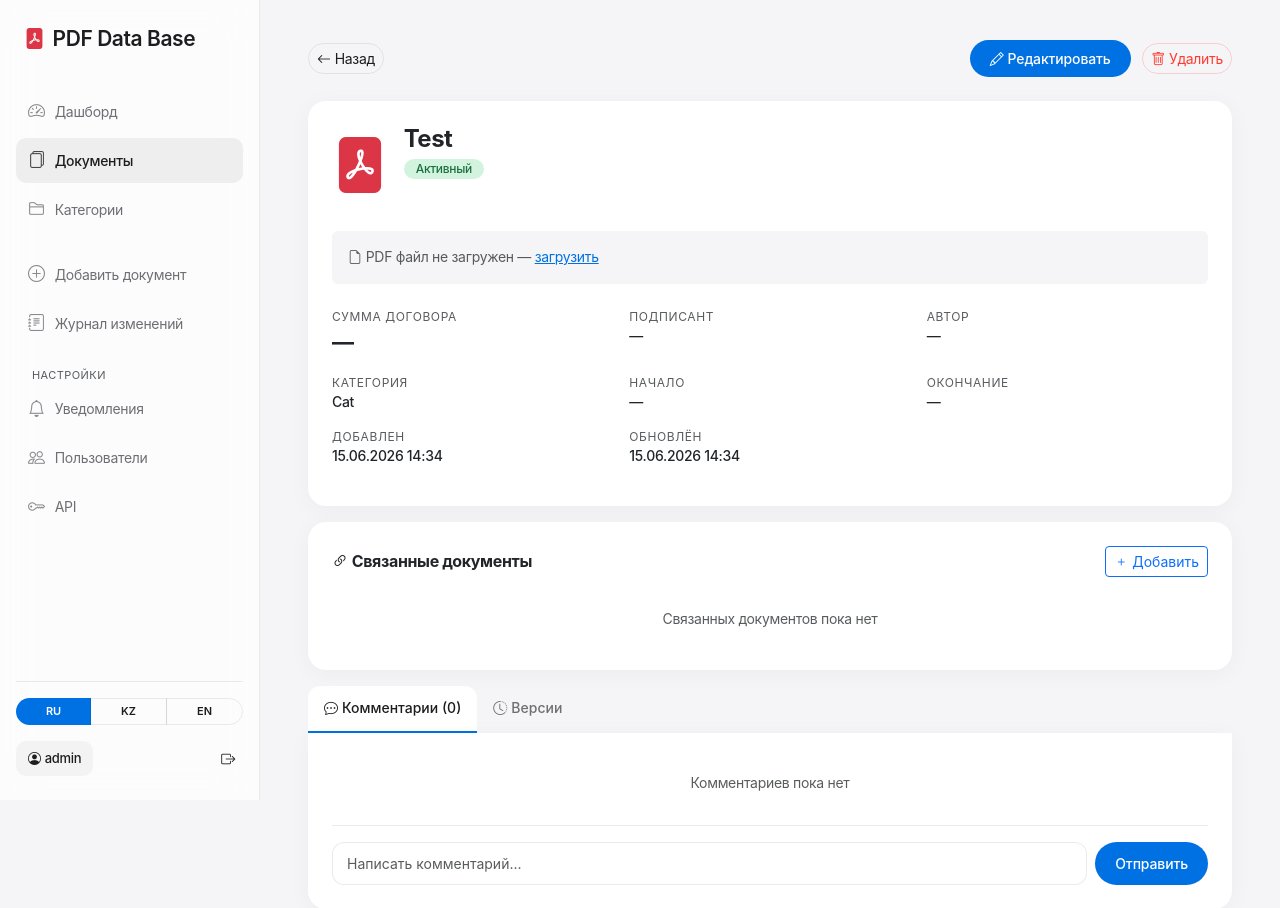
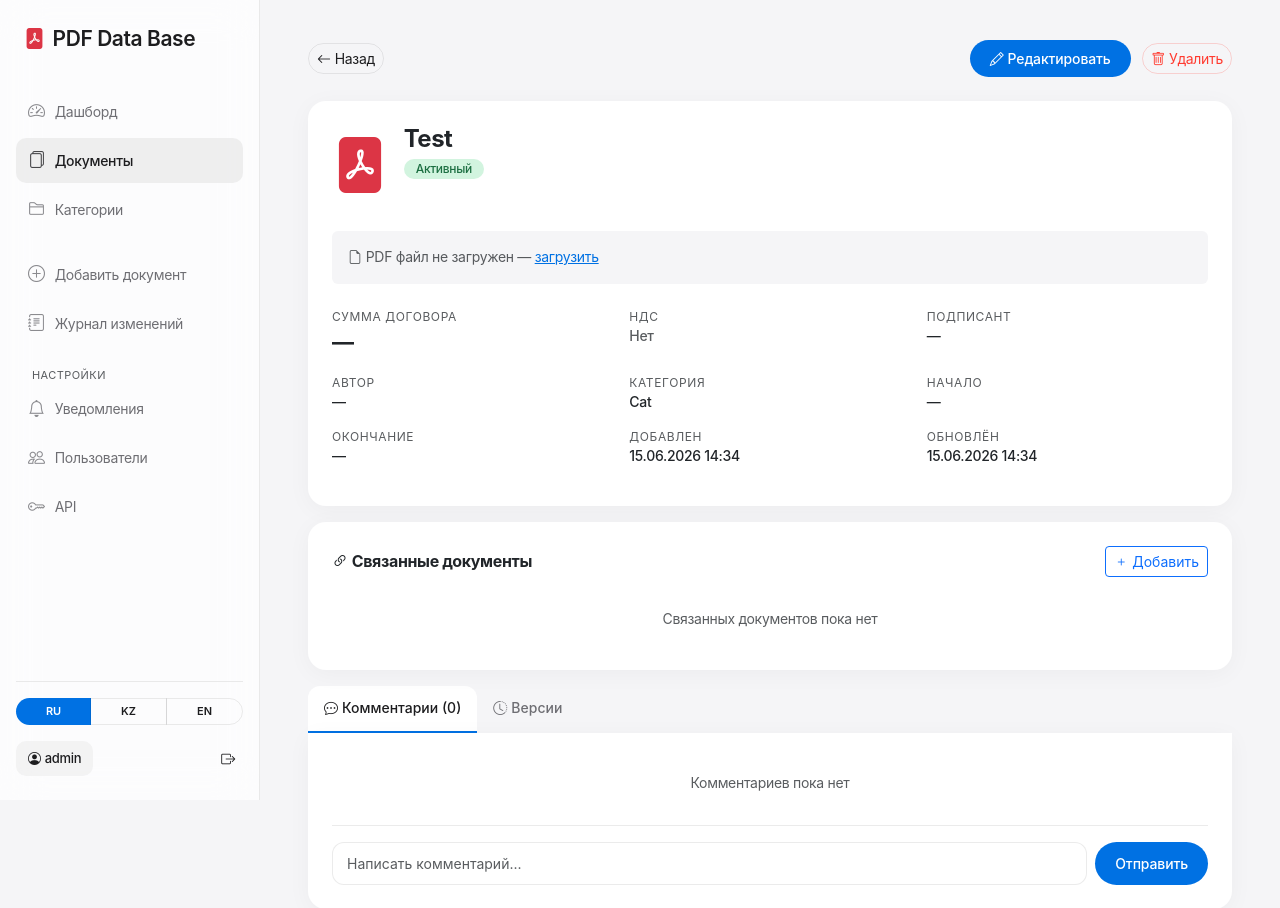
Before and after one commit to muratbolatbekov-svg/pdf_manager, a Django app: page /documents/test/ in a window 1280 px wide. Shown: the top 908 px of the page. Run offline with Django 5.2, Linux system fonts and the light colour scheme; a user stored in the database is signed in; data comes from the database, SQL or seed files in the repository; data that the repository does not hold is empty; parts of the project's set-up code (start-up, migrations or seed data) failed here and were passed over.

Commit message:
Show VAT status on document detail page.
Co-authored-by: Cursor <cursoragent@cursor.com>

```diff
--- a/templates/documents/document_detail.html
+++ b/templates/documents/document_detail.html
@@ -114,6 +114,7 @@
 
   <div class="row g-3 mb-3">
     <div class="col-md-4"><div class="text-muted small" style="font-size:12px; text-transform:uppercase; letter-spacing:0.05em;">{% trans "Сумма договора" %}</div><div class="fw-bold" style="font-size:22px;">{% if document.amount %}{{ document.amount_formatted }}{% else %}—{% endif %}</div></div>
+    <div class="col-md-4"><div class="text-muted small" style="font-size:12px; text-transform:uppercase; letter-spacing:0.05em;">{% trans "НДС" %}</div><div class="fw-medium">{% if document.with_vat %}<span class="text-success">{% trans "Да" %}</span>{% else %}<span class="text-muted">{% trans "Нет" %}</span>{% endif %}</div></div>
     <div class="col-md-4"><div class="text-muted small" style="font-size:12px; text-transform:uppercase; letter-spacing:0.05em;">{% trans "Подписант" %}</div><div class="fw-medium">{{ document.signatory|default:"—" }}</div></div>
     <div class="col-md-4"><div class="text-muted small" style="font-size:12px; text-transform:uppercase; letter-spacing:0.05em;">{% trans "Автор" %}</div><div class="fw-medium">{{ document.author|default:"—" }}</div></div>
     <div class="col-md-4"><div class="text-muted small" style="font-size:12px; text-transform:uppercase; letter-spacing:0.05em;">{% trans "Категория" %}</div><div class="fw-medium">{{ document.category|default:"—" }}</div></div>
```
